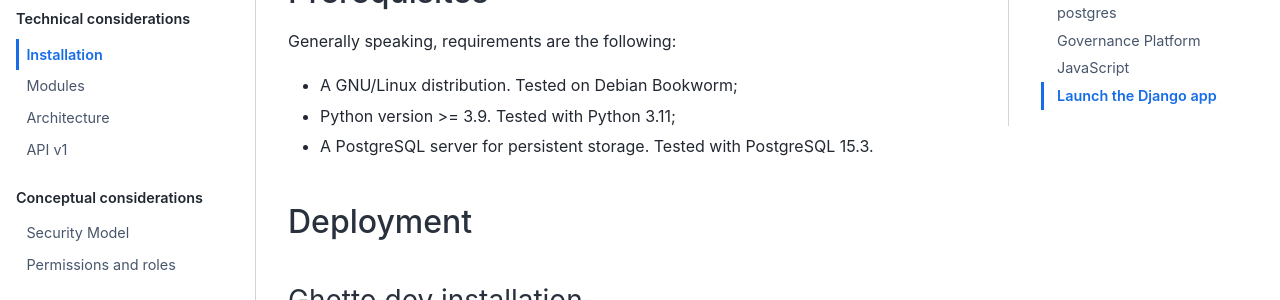
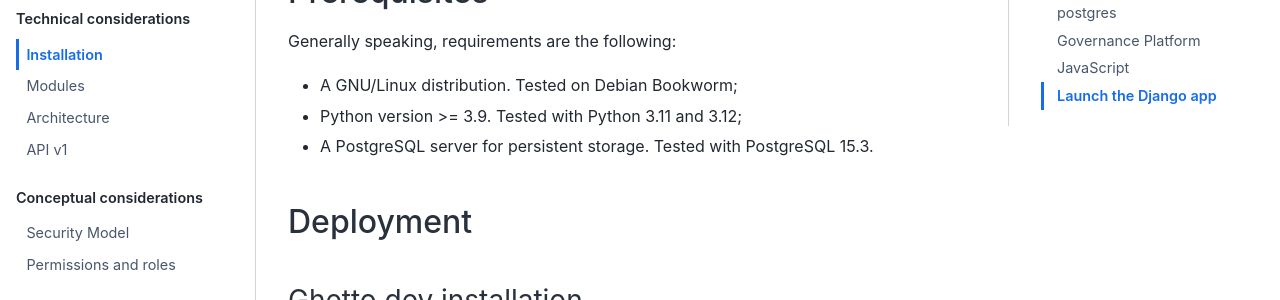
Before and after one commit to informed-governance-project/NISINP, a Sphinx documentation site: the page built from docs/installation.rst, in a window 1280 px wide and 900 px high. Shown: the part 188-488 px from the top of the window. Built offline with Sphinx 7.4.7 and the Sphinx Book theme 1.1.4, drawn with Linux system fonts in a browser that asks for light colours.

Commit message:
chg: [dependencies] Updated Python dependencies.

```diff
--- a/docs/installation.rst
+++ b/docs/installation.rst
@@ -7,7 +7,7 @@
 Generally speaking, requirements are the following:
 
 - A GNU/Linux distribution. Tested on Debian Bookworm;
-- Python version >= 3.9. Tested with Python 3.11;
+- Python version >= 3.9. Tested with Python 3.11 and 3.12;
 - A PostgreSQL server for persistent storage. Tested with PostgreSQL 15.3.
 
 
--- a/pyproject.toml
+++ b/pyproject.toml
@@ -3,9 +3,10 @@
 version = "0.1.0"
 description = "Governance Platform"
 authors = [
-    "Cédric Bonhomme <cedric@cedricbonhomme.org>",
+    "Cédric Bonhomme <cedric.bonhomme@nc3.lu>",
     "Jérôme Lombardi <jerome.lombardi@nc3.lu>",
     "Juan Rocha <juan.rocha@nc3.lu>",
+    "Ruslan Baidan <ruslan.baidan@nc3.lu>",
 ]
 license = "AGPL-3.0-or-later"
 readme = "README.md"
```
Also changed, not shown: 1 other file.
